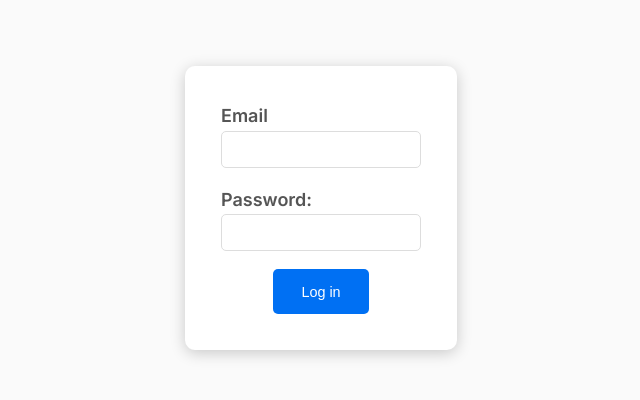
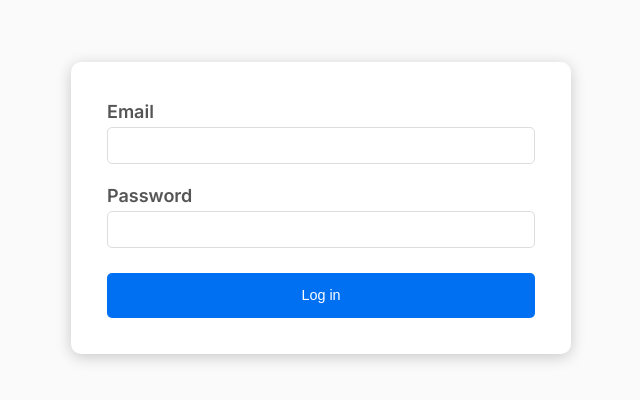
Before and after one commit to rokasandreikenas/chatchat, a Next.js app: page / in a window 1280 px wide. Shown: the part 192-592 px from the top of the page, without its empty margins (319-959 px from the left). Built offline with nearby package versions, Linux system fonts and the light colour scheme.

Commit message:
Add yup package & styled formik input

```diff
--- a/package.json
+++ b/package.json
@@ -20,6 +20,7 @@
     "react": "18.2.0",
     "react-dom": "18.2.0",
     "styled-components": "^6.0.0-rc.2",
-    "typescript": "5.0.4"
+    "typescript": "5.0.4",
+    "yup": "^1.2.0"
   }
 }
--- /dev/null
+++ b/src/app/const.ts
@@ -0,0 +1,14 @@
+import { User } from "@/types/user";
+import * as Yup from "yup";
+
+export const loginFormInitialValues: User = {
+  email: "",
+  password: "",
+};
+
+export const loginValidationSchema: Yup.ObjectSchema<User> = Yup.object().shape(
+  {
+    email: Yup.string().email("Email must be valid").required("Required"),
+    password: Yup.string().required("Required"),
+  }
+);
--- a/src/app/layout.tsx
+++ b/src/app/layout.tsx
@@ -17,7 +17,7 @@ export default function RootLayout({
 }) {
   return (
     <html lang="en">
-      <body className={inter.className}>
+      <body className={inter.className} suppressHydrationWarning={true}>
         <StyledComponentsRegistry>
           <Providers>{children}</Providers>
         </StyledComponentsRegistry>
--- a/src/app/page.tsx
+++ b/src/app/page.tsx
@@ -1,9 +1,11 @@
 "use client";
 
 import { useRouter } from "next/navigation";
-import { Formik, Field, Form } from "formik";
+import { Formik, Form } from "formik";
 import styled from "styled-components";
 import Button from "../components/Button";
+import FormikInput from "@/components/formik/FormikInput";
+import { loginFormInitialValues, loginValidationSchema } from "./const";
 
 const Container = styled.div`
   display: flex;
@@ -21,22 +23,17 @@ const StyledForm = styled(Form)`
   border-radius: 10px;
   box-shadow: 0px 3px 15px rgba(0, 0, 0, 0.2);
   background-color: white;
+  width: 500px;
 `;
 
 const FormItem = styled.div`
   margin-bottom: 1em;
+  width: 100%;
 `;
 
-const StyledField = styled(Field)`
-  padding: 0.75em;
-  width: 200px;
-  border-radius: 5px;
-  border: 1px solid #ddd;
-`;
-
-const Label = styled.div`
-  font-weight: 600;
-  color: #555;
+const StyledButton = styled(Button)`
+  margin-top: 0.5em;
+  width: 100%;
 `;
 
 const HomePage = () => {
@@ -49,19 +46,23 @@ const HomePage = () => {
   return (
     <Container>
       <Formik
-        initialValues={{ email: "", password: "" }}
+        initialValues={loginFormInitialValues}
+        validationSchema={loginValidationSchema}
         onSubmit={handleSubmit}
       >
         <StyledForm>
           <FormItem>
-            <Label>Email</Label>
-            <StyledField type="email" name="email" required />
+            <FormikInput type="email" name="email" label="Email" required />
           </FormItem>
           <FormItem>
-            <Label>Password:</Label>
-            <StyledField type="password" name="password" required />
+            <FormikInput
+              type="password"
+              name="password"
+              label="Password"
+              required
+            />
           </FormItem>
-          <Button type="submit">Log in</Button>
+          <StyledButton type="submit">Log in</StyledButton>
         </StyledForm>
       </Formik>
     </Container>
--- a/src/components/Button.tsx
+++ b/src/components/Button.tsx
@@ -8,7 +8,7 @@ const Button = styled.button`
   color: ${({ theme }) => theme.colors.white};
   background-color: ${({ theme }) => theme.colors.primary};
   cursor: pointer;
-  :hover {
+  &:hover {
     background-color: ${({ theme }) => theme.colors.secondary};
   }
 `;
--- /dev/null
+++ b/src/components/formik/FormikInput.tsx
@@ -0,0 +1,24 @@
+import { FieldAttributes, useField } from "formik";
+import Input from "../inputs/Input";
+import Label from "../inputs/Label";
+import ErrorMessage from "../inputs/ErrorMessage";
+
+interface Props extends FieldAttributes<any> {
+  label?: string;
+}
+
+const FormikInput = ({ label, ...props }: Props) => {
+  const [field, meta] = useField(props.name);
+
+  return (
+    <>
+      <Label>
+        {label}
+        <Input {...field} {...props} />
+      </Label>
+      {meta.touched && meta.error && <ErrorMessage>{meta.error}</ErrorMessage>}
+    </>
+  );
+};
+
+export default FormikInput;
--- /dev/null
+++ b/src/components/inputs/ErrorMessage.tsx
@@ -0,0 +1,7 @@
+import styled from "styled-components";
+
+const ErrorMessage = styled.div`
+  color: ${({ theme }) => theme.colors.error};
+`;
+
+export default ErrorMessage;
--- /dev/null
+++ b/src/components/inputs/Input.tsx
@@ -0,0 +1,10 @@
+import styled from "styled-components";
+
+const Input = styled.input`
+  padding: 0.75em;
+  width: 100%;
+  border-radius: 5px;
+  border: ${({ theme }) => `1px solid ${theme.colors.lightGrey}`};
+`;
+
+export default Input;
--- /dev/null
+++ b/src/components/inputs/Label.tsx
@@ -0,0 +1,8 @@
+import styled from "styled-components";
+
+const Label = styled.label`
+  font-weight: 600;
+  color: ${({ theme }) => theme.colors.darkGrey};
+`;
+
+export default Label;
--- a/src/styles/theme.ts
+++ b/src/styles/theme.ts
@@ -8,6 +8,7 @@ const theme: DefaultTheme = {
     darkGrey: "#555",
     white: "#fff",
     background: "#fafafa",
+    error: "red",
   },
 };
 
--- a/src/types/styled.d.ts
+++ b/src/types/styled.d.ts
@@ -9,6 +9,7 @@ declare module "styled-components" {
       darkGrey: string;
       white: string;
       background: string;
+      error: string;
     };
   }
 }
--- /dev/null
+++ b/src/types/user.ts
@@ -0,0 +1,4 @@
+export type User = {
+  email: string;
+  password: string;
+};
```
Also changed, not shown: 1 other file (tests, documents, lock files or other folders).
